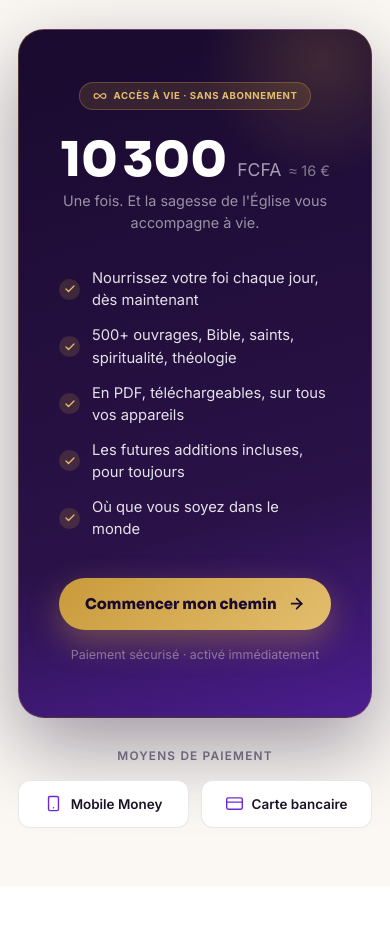
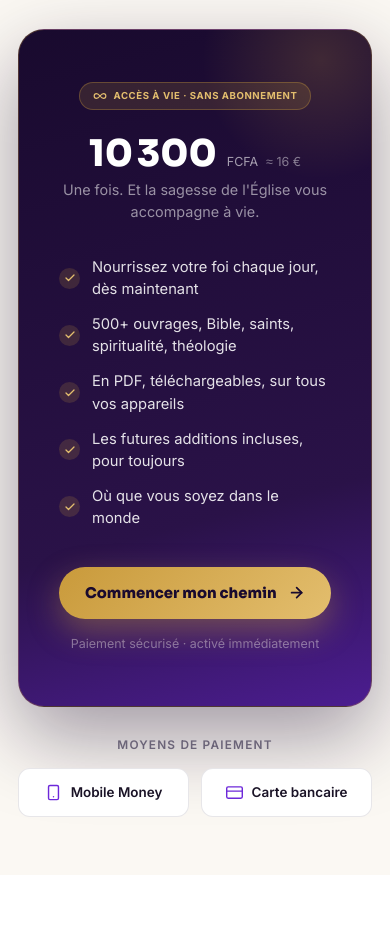
Before and after one commit to jmanelink1-cpu/catho-biblio, a Next.js app: page / in a window 390 px wide. Shown: the part 6480-7412 px from the top of the page. Built offline with nearby package versions, Linux system fonts and the light colour scheme; no server answers; the database is empty.

Commit message:
style(landing,mobile): keep price + EUR on one line in pricing card
Euro amount kept unbreakable; on mobile the big price/units shrink so
"10 000 FCFA ≈ 16 €" fits on a single line. Desktop unchanged.

Co-Authored-By: Claude Opus 4.8 <noreply@anthropic.com>

```diff
--- a/app/page.tsx
+++ b/app/page.tsx
@@ -176,6 +176,8 @@ export default function Landing() {
           .paybadge > span:last-child{ font-size:.6rem !important; letter-spacing:.06em !important; }
           .hero-h1{ font-size:clamp(1.45rem,6.2vw,1.95rem) !important; }
           .herobtn{ padding:15px 26px !important; font-size:.92rem !important; }
+          .cb-bigprice{ font-size:2.3rem !important; }
+          .cb-priceunit{ font-size:.78rem !important; }
         }
         @media (max-width:480px){ .grid4{ grid-template-columns:1fr !important; } }
       `}</style>
@@ -400,10 +402,10 @@ export default function Landing() {
                 <span style={{ width: 14, height: 14, color: GOLD_L, flexShrink: 0 }}><I.Inf /></span>
                 <span style={{ fontSize: '.72rem', fontWeight: 700, letterSpacing: '.14em', textTransform: 'uppercase', color: GOLD_L }}>Accès à vie · sans abonnement</span>
               </div>
-              <div style={{ marginBottom: 6 }}>
-                <span className="disp" style={{ fontSize: 'clamp(3rem,9vw,4.4rem)', fontWeight: 900, color: '#fff', lineHeight: 1 }}>{price}</span>
-                <span style={{ fontSize: '1.1rem', color: 'rgba(255,255,255,.6)', marginLeft: 10 }}>FCFA</span>
-                <span style={{ fontSize: '.9rem', color: 'rgba(255,255,255,.45)', marginLeft: 8 }}>≈ {eurLabel} €</span>
+              <div style={{ marginBottom: 6, whiteSpace: 'nowrap' }}>
+                <span className="disp cb-bigprice" style={{ fontSize: 'clamp(3rem,9vw,4.4rem)', fontWeight: 900, color: '#fff', lineHeight: 1 }}>{price}</span>
+                <span className="cb-priceunit" style={{ fontSize: '1.1rem', color: 'rgba(255,255,255,.6)', marginLeft: 10 }}>FCFA</span>
+                <span className="cb-priceunit" style={{ fontSize: '.9rem', color: 'rgba(255,255,255,.45)', marginLeft: 8, whiteSpace: 'nowrap' }}>≈ {eurLabel} €</span>
               </div>
               <p style={{ color: 'rgba(255,255,255,.55)', fontSize: '.9rem', marginBottom: 34 }}>Une fois. Et la sagesse de l&apos;Église vous accompagne à vie.</p>
 
```
